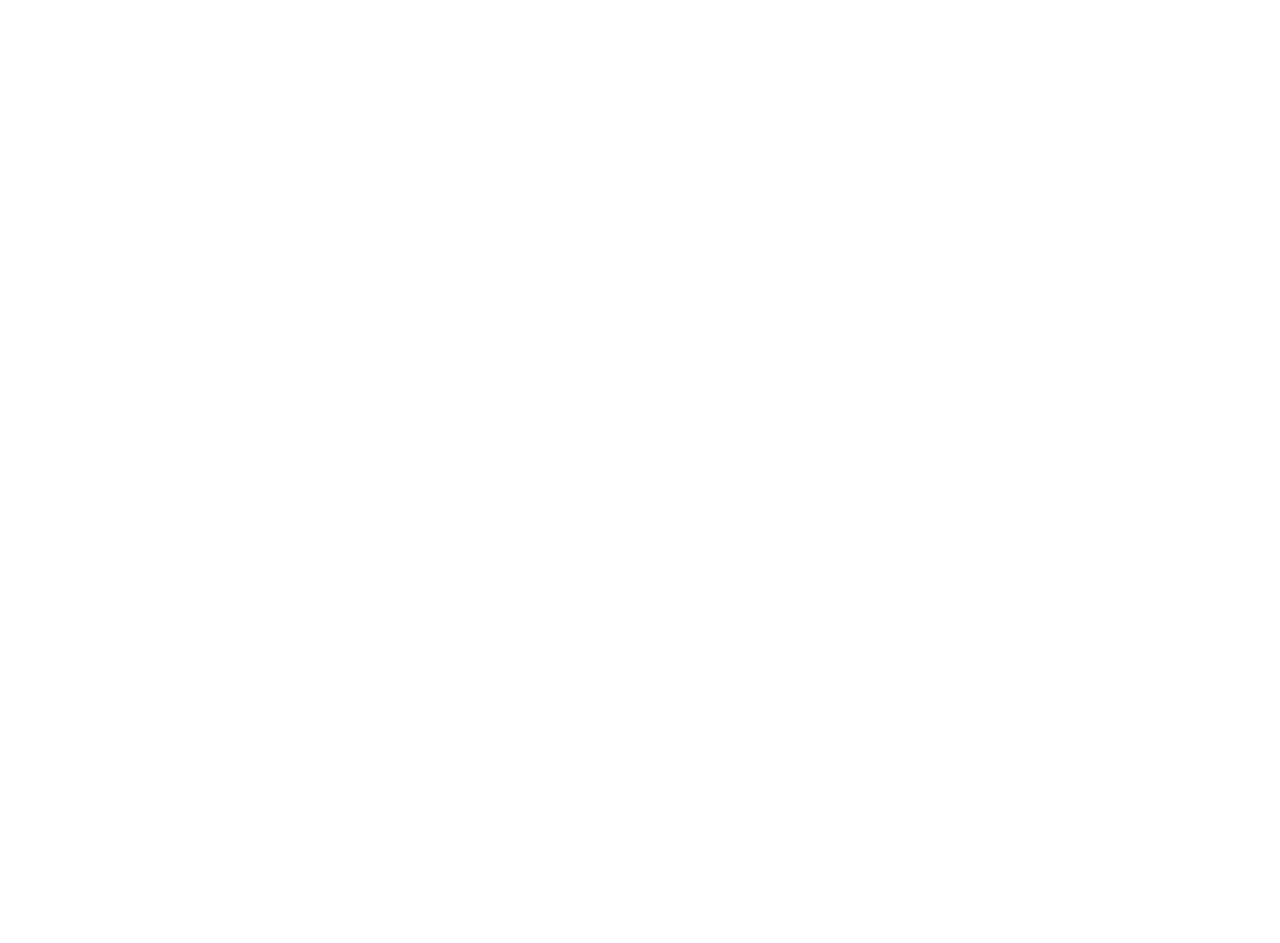
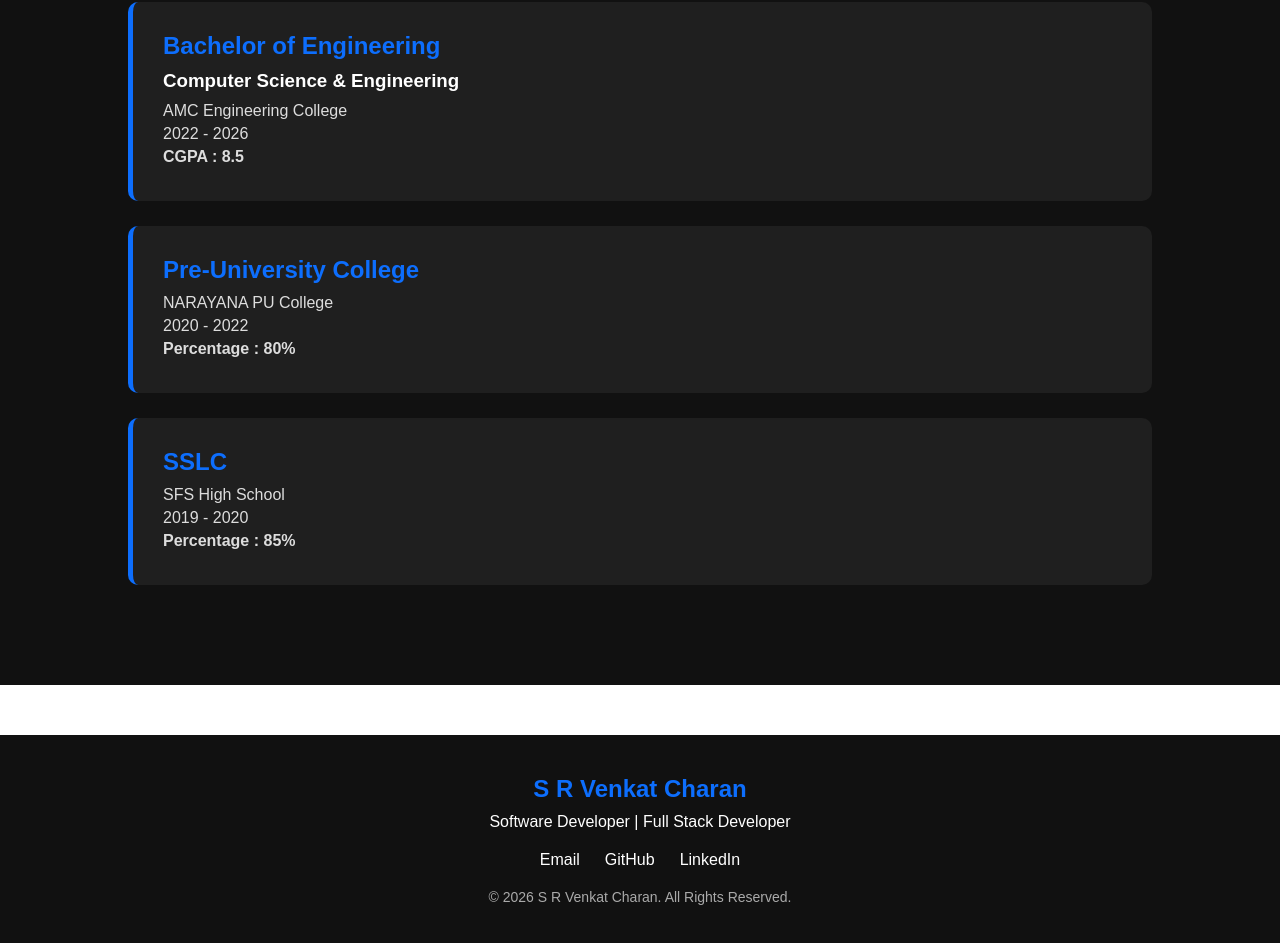
Before and after one commit to venkarcharan/venkat-portfolio, a React (Vite) app: page /#/education in a window 1280 px wide. Before the commit this address had no page. Shown: the part 271-1214 px from the top of the page. Before the commit the page ends 800 px from the top, so only its background shows below. Built offline with nearby package versions, Linux system fonts and the light colour scheme.

Commit message:
Added Skills, Education and updated portfolio

```diff
--- a/src/components/Layout/Footer/Footer.css
+++ b/src/components/Layout/Footer/Footer.css
@@ -1,6 +1,39 @@
-.footer{
-    text-align:center;
-    padding:30px;
-    background:#222;
-    color:white;
+.footer {
+    background: #111;
+    color: white;
+    text-align: center;
+    padding: 40px 20px;
+    margin-top: 50px;
 }
+
+.footer h2 {
+    margin-bottom: 10px;
+    color: #0d6efd;
+}
+
+.footer p {
+    margin: 10px 0;
+}
+
+.footer-links {
+    margin: 20px 0;
+    display: flex;
+    justify-content: center;
+    gap: 25px;
+}
+
+.footer-links a {
+    color: white;
+    text-decoration: none;
+    transition: 0.3s;
+}
+
+.footer-links a:hover {
+    color: #0d6efd;
+}
+
+.copyright {
+    margin-top: 20px;
+    font-size: 14px;
+    color: #aaa;
+}
--- a/src/components/Layout/Footer/Footer.jsx
+++ b/src/components/Layout/Footer/Footer.jsx
@@ -4,8 +4,36 @@ function Footer() {
   return (
     <footer className="footer">
 
-      <p>
-        © 2026 Portfolio
+      <h2>S R Venkat Charan</h2>
+
+      <p>Software Developer | Full Stack Developer</p>
+
+      <div className="footer-links">
+        <a
+          href="mailto:srvenkatcharan@gmail.com"
+        >
+          Email
+        </a>
+
+        <a
+          href="https://github.com/venkarcharan"
+          target="_blank"
+          rel="noopener noreferrer"
+        >
+          GitHub
+        </a>
+
+        <a
+          href="https://www.linkedin.com/in/sr-venkat-charan"
+          target="_blank"
+          rel="noopener noreferrer"
+        >
+          LinkedIn
+        </a>
+      </div>
+
+      <p className="copyright">
+        © 2026 S R Venkat Charan. All Rights Reserved.
       </p>
 
     </footer>
--- a/src/components/Navbar/Navbar.jsx
+++ b/src/components/Navbar/Navbar.jsx
@@ -18,6 +18,14 @@ function Navbar() {
         </li>
 
         <li>
+          <Link to="/skills">Skills</Link>
+        </li>
+
+        <li>
+          <Link to="/education">Education</Link>
+        </li>
+
+        <li>
           <Link to="/projects">Projects</Link>
         </li>
 
--- a/src/pages/Contact/Contact.css
+++ b/src/pages/Contact/Contact.css
@@ -1,39 +1,46 @@
 .contact {
   padding: 60px;
   text-align: center;
+  min-height: 80vh;
 }
 
 .contact h1 {
+  font-size: 42px;
   margin-bottom: 15px;
 }
 
 .contact > p {
-  margin-bottom: 40px;
+  max-width: 700px;
+  margin: 0 auto 40px;
+  line-height: 1.7;
+  color: #666;
 }
 
 .contact-card {
   max-width: 600px;
   margin: auto;
-  padding: 30px;
-  border: 1px solid #ccc;
-  border-radius: 10px;
-  box-shadow: 0 2px 8px rgba(0, 0, 0, 0.1);
+  padding: 35px;
+  border: 1px solid #ddd;
+  border-radius: 12px;
+  box-shadow: 0 4px 12px rgba(0, 0, 0, 0.1);
+  background: #fff;
 }
 
 .contact-card h3 {
   margin-top: 20px;
   margin-bottom: 8px;
-}
-
-.contact-card p {
-  margin-bottom: 10px;
+  color: #0d6efd;
 }
 
 .contact-card a {
-  color: #0077b5;
+  display: inline-block;
+  margin-bottom: 15px;
+  color: #333;
   text-decoration: none;
+  transition: color 0.3s ease;
 }
 
 .contact-card a:hover {
+  color: #0d6efd;
   text-decoration: underline;
 }
--- a/src/pages/Contact/Contact.jsx
+++ b/src/pages/Contact/Contact.jsx
@@ -3,25 +3,31 @@ import "./Contact.css";
 function Contact() {
   return (
     <section className="contact">
-      <h1>Contact Me</h1>
+      <h1>Contact</h1>
 
       <p>
-        Feel free to connect with me for internships, collaborations, or
-        software development opportunities.
+        Thank you for visiting my portfolio. If you'd like to discuss
+        opportunities, projects, or collaborations, you can reach me through
+        the contact details below.
       </p>
 
       <div className="contact-card">
+
         <h3>📞 Phone</h3>
-        <p>+91 9019816134</p>
+        <a href="tel:+919019816134">
+          +91 90198 16134
+        </a>
 
         <h3>📧 Email</h3>
-        <p>srvenkatcharan@gmail.com</p>
+        <a href="mailto:srvenkatcharan@gmail.com">
+          srvenkatcharan@gmail.com
+        </a>
 
         <h3>💼 LinkedIn</h3>
         <a
           href="https://www.linkedin.com/in/sr-venkat-charan"
           target="_blank"
-          rel="noreferrer"
+          rel="noopener noreferrer"
         >
           linkedin.com/in/sr-venkat-charan
         </a>
@@ -30,10 +36,11 @@ function Contact() {
         <a
           href="https://github.com/venkarcharan"
           target="_blank"
-          rel="noreferrer"
+          rel="noopener noreferrer"
         >
           github.com/venkarcharan
         </a>
+
       </div>
     </section>
   );
--- /dev/null
+++ b/src/pages/Education/Education.css
@@ -0,0 +1,46 @@
+.education {
+    padding: 100px 10%;
+    min-height: 100vh;
+    background: #111;
+    color: white;
+}
+
+.education h1 {
+    text-align: center;
+    font-size: 42px;
+    margin-bottom: 50px;
+}
+
+.education-container {
+    display: flex;
+    flex-direction: column;
+    gap: 25px;
+}
+
+.education-card {
+    background: #1f1f1f;
+    padding: 30px;
+    border-left: 5px solid #0d6efd;
+    border-radius: 10px;
+    transition: .3s;
+}
+
+.education-card:hover {
+    transform: translateX(10px);
+}
+
+.education-card h2 {
+    color: #0d6efd;
+    margin-bottom: 10px;
+}
+
+.education-card h3 {
+    margin-bottom: 10px;
+}
+
+.education-card p,
+.education-card span,
+.education-card h4 {
+    color: #ddd;
+    margin: 5px 0;
+}
--- /dev/null
+++ b/src/pages/Education/Education.jsx
@@ -0,0 +1,39 @@
+import "./Education.css";
+
+function Education() {
+  return (
+    <section className="education">
+
+      <h1>Education</h1>
+
+      <div className="education-container">
+
+        <div className="education-card">
+          <h2>Bachelor of Engineering</h2>
+          <h3>Computer Science & Engineering</h3>
+          <p>AMC Engineering College</p>
+          <span>2022 - 2026</span>
+          <h4>CGPA : 8.5</h4>
+        </div>
+
+        <div className="education-card">
+          <h2>Pre-University College</h2>
+          <p>NARAYANA PU College</p>
+          <span>2020 - 2022</span>
+          <h4>Percentage : 80%</h4>
+        </div>
+
+        <div className="education-card">
+          <h2>SSLC</h2>
+          <p>SFS High School</p>
+          <span>2019 - 2020</span>
+          <h4>Percentage : 85%</h4>
+        </div>
+
+      </div>
+
+    </section>
+  );
+}
+
+export default Education;
--- /dev/null
+++ b/src/pages/Skills/Skills.css
@@ -0,0 +1,40 @@
+.skills {
+    padding: 100px 10%;
+    min-height: 100vh;
+    background: #111;
+    color: white;
+}
+
+.skills h1 {
+    text-align: center;
+    font-size: 42px;
+    margin-bottom: 50px;
+}
+
+.skills-container {
+    display: grid;
+    grid-template-columns: repeat(auto-fit,minmax(250px,1fr));
+    gap: 25px;
+}
+
+.skill-card {
+    background: #1f1f1f;
+    padding: 25px;
+    border-radius: 12px;
+    transition: 0.3s;
+}
+
+.skill-card:hover {
+    transform: translateY(-8px);
+    box-shadow: 0px 8px 20px rgba(0,123,255,.4);
+}
+
+.skill-card h2 {
+    color: #0d6efd;
+    margin-bottom: 15px;
+}
+
+.skill-card p {
+    margin: 8px 0;
+    color: #ddd;
+}
--- /dev/null
+++ b/src/pages/Skills/Skills.jsx
@@ -0,0 +1,50 @@
+import "./Skills.css";
+
+function Skills() {
+  return (
+    <section className="skills">
+      <h1>Technical Skills</h1>
+
+      <div className="skills-container">
+
+        <div className="skill-card">
+          <h2>Programming Languages</h2>
+          <p>Java</p>
+          <p>Python</p>
+          <p>JavaScript</p>
+          <p>SQL</p>
+        </div>
+
+        <div className="skill-card">
+          <h2>Frontend</h2>
+          <p>HTML5</p>
+          <p>CSS3</p>
+          <p>React.js</p>
+          <p>Responsive Design</p>
+        </div>
+
+        <div className="skill-card">
+          <h2>Backend</h2>
+          <p>Node.js</p>
+          <p>Express.js</p>
+        </div>
+
+        <div className="skill-card">
+          <h2>Database</h2>
+          <p>MySQL</p>
+          <p>MongoDB</p>
+        </div>
+
+        <div className="skill-card">
+          <h2>Tools</h2>
+          <p>Git</p>
+          <p>GitHub</p>
+          <p>VS Code</p>
+        </div>
+
+      </div>
+    </section>
+  );
+}
+
+export default Skills;
--- a/src/router/AppRouter.jsx
+++ b/src/router/AppRouter.jsx
@@ -2,6 +2,8 @@ import { HashRouter, Routes, Route } from "react-router-dom";
 
 import Layout from "../components/Layout/Layout";
 import Home from "../pages/Home/Home";
+import Skills from "../pages/Skills/Skills";
+import Education from "../pages/Education/Education";
 import Projects from "../pages/Projects/Projects";
 import Contact from "../pages/Contact/Contact";
 
@@ -10,10 +12,10 @@ function AppRouter() {
     <HashRouter>
       <Routes>
         <Route element={<Layout />}>
-          <Route index element={<Home />} />
-
+          <Route path="/" element={<Home />} />
+          <Route path="/skills" element={<Skills />} />
+          <Route path="/education" element={<Education />} />
           <Route path="/projects" element={<Projects />} />
-
           <Route path="/contact" element={<Contact />} />
         </Route>
       </Routes>
```
